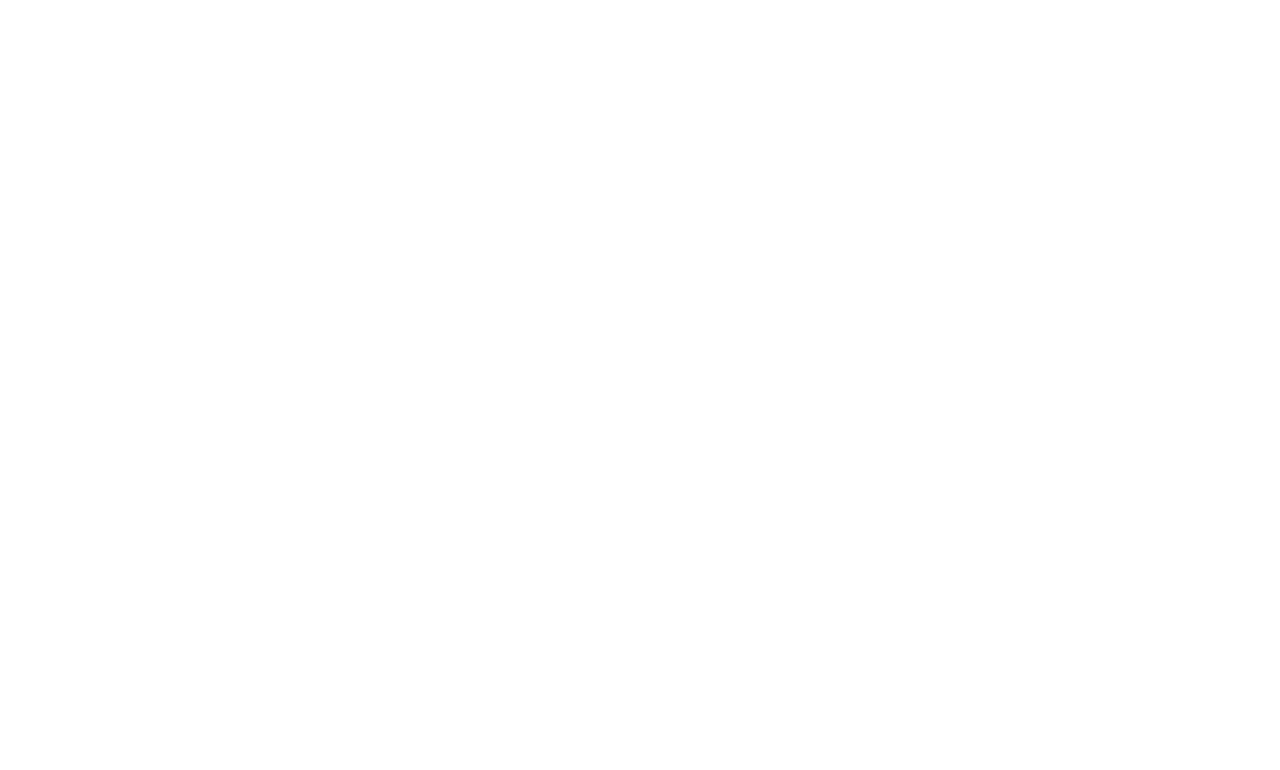
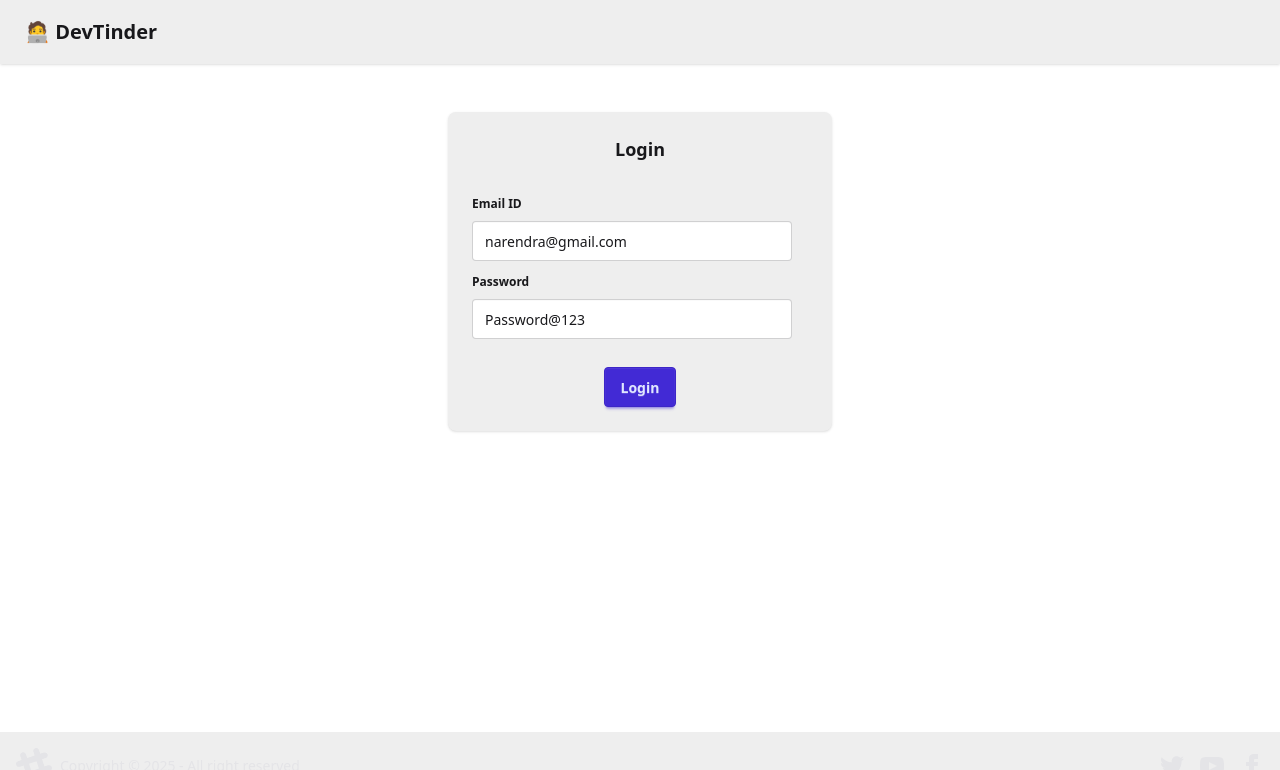
Before and after one commit to mayankrajparmar/devTinder-web, a React (Vite) app: page /login in a window 1280 px wide. Before the commit this address had no page. Shown: the top 770 px of the page. Built offline with nearby package versions, Linux system fonts and the light colour scheme.

Commit message:
setup redux store and login page created

```diff
--- a/package.json
+++ b/package.json
@@ -10,9 +10,12 @@
     "preview": "vite preview"
   },
   "dependencies": {
+    "@reduxjs/toolkit": "^2.7.0",
     "@tailwindcss/vite": "^4.1.5",
+    "axios": "^1.9.0",
     "react": "^19.0.0",
     "react-dom": "^19.0.0",
+    "react-redux": "^9.2.0",
     "react-router-dom": "^7.5.3",
     "tailwindcss": "^4.1.5"
   },
--- a/src/App.jsx
+++ b/src/App.jsx
@@ -1,19 +1,22 @@
 import { BrowserRouter, Routes, Route } from "react-router-dom";
-import NavBar from "./NavBar";
-import Body from "./Body";
+import Body from "./components/Body";
+import Login from "./components/Login";
+import { Provider } from "react-redux";
+import appStore from "./utils/appStore";
 
 function App() {
   return (
-    <>
+    <Provider store={appStore}>
       <BrowserRouter basename="/">
         <Routes>
           <Route path="/" element={<Body />}>
+            <Route path="/login" element={<Login />} />
             <Route path="/profile" element={<h1>Profile</h1>} />
             <Route path="/settings" element={<h1>Settings</h1>} />
           </Route>
         </Routes>
       </BrowserRouter>
-    </>
+    </Provider>
   );
 }
 
--- a/src/NavBar.jsx
+++ /dev/null
@@ -1,44 +0,0 @@
-const NavBar = () => {
-  return (
-    <div className="navbar bg-base-300 shadow-sm">
-      <div className="flex-1">
-        <a className="btn btn-ghost text-xl">🧑‍💻 DevTinder</a>
-      </div>
-      <div className="flex gap-2">
-        <div className="dropdown dropdown-end mx-5">
-          <div
-            tabIndex={0}
-            role="button"
-            className="btn btn-ghost btn-circle avatar"
-          >
-            <div className="w-10 rounded-full">
-              <img
-                alt="Tailwind CSS Navbar component"
-                src="https://img.daisyui.com/images/stock/photo-1534528741775-53994a69daeb.webp"
-              />
-            </div>
-          </div>
-          <ul
-            tabIndex={0}
-            className="menu menu-sm dropdown-content bg-base-100 rounded-box z-1 mt-3 w-52 p-2 shadow"
-          >
-            <li>
-              <a className="justify-between">
-                Profile
-                <span className="badge">New</span>
-              </a>
-            </li>
-            <li>
-              <a>Settings</a>
-            </li>
-            <li>
-              <a>Logout</a>
-            </li>
-          </ul>
-        </div>
-      </div>
-    </div>
-  );
-};
-
-export default NavBar;
--- /dev/null
+++ b/src/components/Login.jsx
@@ -0,0 +1,69 @@
+import axios from "axios";
+import React, { useState } from "react";
+import { useDispatch } from "react-redux";
+import { addUser } from "../utils/userSlice";
+import { useNavigate } from "react-router-dom";
+import { BASE_URL } from "../utils/constants";
+
+const Login = () => {
+  const [email, setEmail] = useState("narendra@gmail.com");
+  const [password, setPassword] = useState("Password@123");
+  const dispatch = useDispatch();
+  const navigate = useNavigate();
+
+  const handleLogin = async () => {
+    try {
+      const res = await axios.post(
+        BASE_URL + "/login",
+        {
+          emailId: email,
+          password: password,
+        },
+        {
+          withCredentials: true,
+        }
+      );
+      console.log(res.data.data);
+      dispatch(addUser(res.data.data));
+      navigate("/");
+    } catch (error) {
+      console.error("Login failed:", error);
+    }
+  };
+  return (
+    <div className="flex justify-center my-12">
+      <div className="card bg-base-300 w-96 shadow-sm">
+        <div className="card-body ">
+          <h2 className="card-title justify-center">Login</h2>
+          <div className="py-4">
+            <fieldset className="fieldset">
+              <legend className="fieldset-legend">Email ID</legend>
+              <input
+                type="text"
+                className="input"
+                value={email}
+                onChange={(e) => setEmail(e.target.value)}
+              />
+            </fieldset>
+            <fieldset className="fieldset">
+              <legend className="fieldset-legend">Password</legend>
+              <input
+                type="text"
+                className="input"
+                value={password}
+                onChange={(e) => setPassword(e.target.value)}
+              />
+            </fieldset>
+          </div>
+          <div className="card-actions justify-center">
+            <button className="btn btn-primary" onClick={handleLogin}>
+              Login
+            </button>
+          </div>
+        </div>
+      </div>
+    </div>
+  );
+};
+
+export default Login;
--- /dev/null
+++ b/src/components/NavBar.jsx
@@ -0,0 +1,47 @@
+import { useSelector } from "react-redux";
+
+const NavBar = () => {
+  const user = useSelector((store) => store.user);
+  return (
+    <div className="navbar bg-base-300 shadow-sm">
+      <div className="flex-1">
+        <a className="btn btn-ghost text-xl">🧑‍💻 DevTinder</a>
+      </div>
+      {user && (
+        <div className="flex items-center gap-1">
+          <p>Welcome, {user.firstName}</p>
+          <div className="dropdown dropdown-end mx-5">
+            <div
+              tabIndex={0}
+              role="button"
+              className="btn btn-ghost btn-circle avatar"
+            >
+              <div className="w-10 rounded-full">
+                <img alt="user photo   " src={user?.profilePic} />
+              </div>
+            </div>
+            <ul
+              tabIndex={0}
+              className="menu menu-sm dropdown-content bg-base-200 rounded-box z-1 mt-3 w-52 p-2 shadow"
+            >
+              <li>
+                <a className="justify-between">
+                  Profile
+                  <span className="badge">New</span>
+                </a>
+              </li>
+              <li>
+                <a>Settings</a>
+              </li>
+              <li>
+                <a>Logout</a>
+              </li>
+            </ul>
+          </div>
+        </div>
+      )}
+    </div>
+  );
+};
+
+export default NavBar;
--- /dev/null
+++ b/src/utils/appStore.js
@@ -0,0 +1,10 @@
+import { configureStore } from "@reduxjs/toolkit";
+import userReducer from "./userSlice";
+
+const appStore = configureStore({
+  reducer: {
+    user: userReducer,
+  },
+});
+
+export default appStore;
--- /dev/null
+++ b/src/utils/constants.js
@@ -0,0 +1 @@
+export const BASE_URL = "http://localhost:7777";
--- /dev/null
+++ b/src/utils/userSlice.js
@@ -0,0 +1,18 @@
+import { createSlice } from "@reduxjs/toolkit";
+
+const userSlice = createSlice({
+  name: "user",
+  initialState: null,
+  reducers: {
+    addUser: (state, action) => {
+      return action.payload;
+    },
+    removeUser: (state, action) => {
+      return null;
+    },
+  },
+});
+
+
+export const { addUser, removeUser } = userSlice.actions;
+export default userSlice.reducer;
```
Also changed, not shown: src/components/Body.jsx (renamed from src/Body.jsx), src/components/Footer.jsx (renamed from src/Footer.jsx), 1 other file (tests, documents, lock files or other folders).
